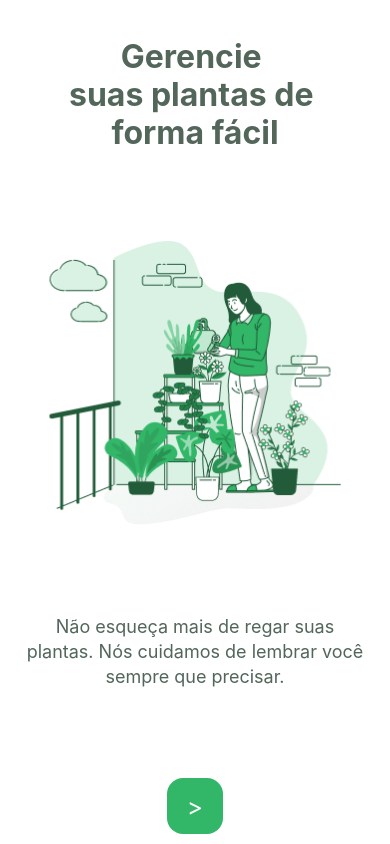
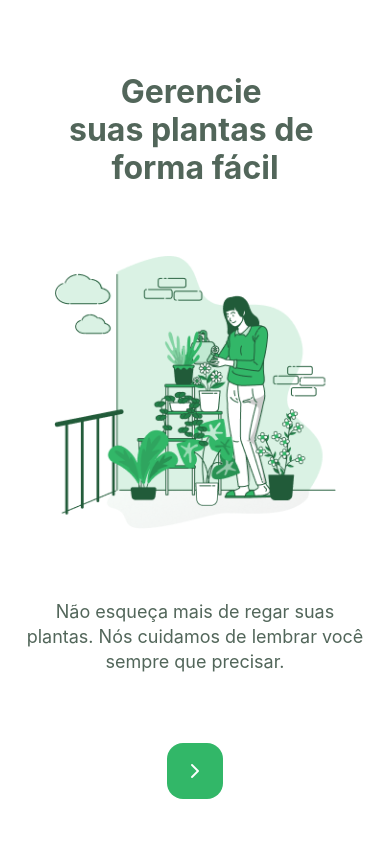
Before and after one commit to wellingtondw/plantmanager, a React Native app: screen / in a window 390 px wide. Built offline with nearby package versions, Linux system fonts and the light colour scheme.

Commit message:
add icons to app

```diff
--- a/package.json
+++ b/package.json
@@ -8,6 +8,7 @@
     "eject": "expo eject"
   },
   "dependencies": {
+    "@expo/vector-icons": "^12.0.0",
     "expo": "~41.0.0",
     "expo-status-bar": "~1.0.4",
     "react": "16.13.1",
@@ -17,6 +18,7 @@
   },
   "devDependencies": {
     "@babel/core": "^7.9.0",
+    "@types/expo__vector-icons": "^9.0.1",
     "@types/react": "~16.9.35",
     "@types/react-native": "~0.63.2",
     "typescript": "~4.0.0"
--- a/src/components/Button.tsx
+++ /dev/null
@@ -1,37 +0,0 @@
-import React from 'react'
-import { StyleSheet, Text, TouchableOpacity, TouchableOpacityProps } from 'react-native'
-import colors from '../styles/colors'
-
-type ButtonProps = {
-  text: string;
-} & TouchableOpacityProps
-
-export function Button({ text, ...rest }: ButtonProps) {
-  return (
-    <TouchableOpacity
-      activeOpacity={0.7}
-      style={styles.button}
-      {...rest}
-    >
-      <Text style={styles.buttonText}>
-        {text}
-      </Text>
-    </TouchableOpacity>
-  )
-}
-
-const styles = StyleSheet.create({
-  button: {
-    backgroundColor: colors.green,
-    justifyContent: 'center',
-    alignItems: 'center',
-    borderRadius: 16,
-    marginBottom: 10,
-    height: 56,
-    width: 56
-  },
-  buttonText: {
-    color: colors.white,
-    fontSize: 24
-  },
-})
--- a/src/pages/Welcome.tsx
+++ b/src/pages/Welcome.tsx
@@ -1,8 +1,15 @@
 import React from 'react'
-import { SafeAreaView, Image, Text, TouchableOpacity, StyleSheet } from "react-native";
+import {
+  SafeAreaView,
+  Image,
+  Text,
+  StyleSheet,
+  TouchableOpacity,
+  Dimensions
+} from "react-native";
+import { Feather } from '@expo/vector-icons'
 
 import wateringImg from '../assets/watering.png'
-import { Button } from '../components/Button';
 import colors from '../styles/colors';
 
 export function Welcome() {
@@ -14,14 +21,23 @@
         forma fácil
       </Text>
 
-      <Image source={wateringImg} style={styles.image}/>
+      <Image
+        source={wateringImg}
+        style={styles.image}
+        resizeMode='contain'
+      />
 
       <Text  style={styles.subtitle}>
         Não esqueça mais de regar suas plantas.
         Nós cuidamos de lembrar você sempre que precisar.
       </Text>
 
-      <Button text='>'/>
+      <TouchableOpacity
+        activeOpacity={0.7}
+        style={styles.button}
+      >
+        <Feather name='chevron-right' style={styles.buttonIcon} />
+      </TouchableOpacity>
     </SafeAreaView>
   )
 }
@@ -30,7 +46,7 @@
   container: {
     flex: 1,
     alignItems: 'center',
-    justifyContent: 'space-between'
+    justifyContent: 'space-around'
   },
   title: {
     fontSize: 32,
@@ -41,8 +57,7 @@
     marginTop: 38
   },
   image: {
-    width: 292,
-    height: 284
+    height: Dimensions.get('window').width * 0.7
   },
   subtitle: {
     textAlign: 'center',
@@ -50,5 +65,18 @@
     lineHeight: 25,
     paddingHorizontal: 20,
     color: colors.heading
-  }
+  },
+  button: {
+    backgroundColor: colors.green,
+    justifyContent: 'center',
+    alignItems: 'center',
+    borderRadius: 16,
+    marginBottom: 10,
+    height: 56,
+    width: 56
+  },
+  buttonIcon: {
+    color: colors.white,
+    fontSize: 24
+  },
 })
```
Also changed, not shown: 1 other file (tests, documents, lock files or other folders).
